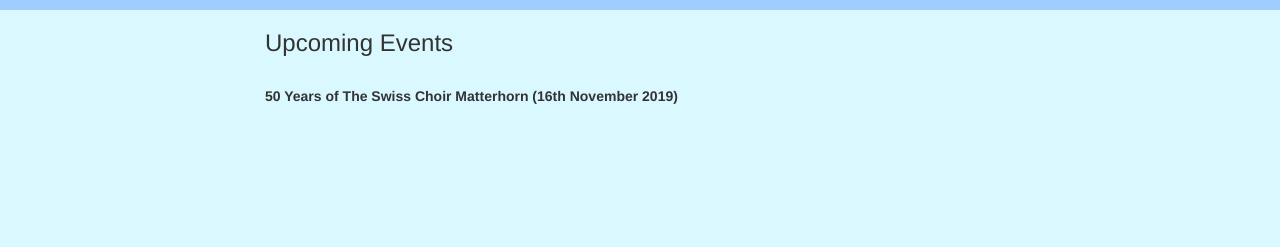
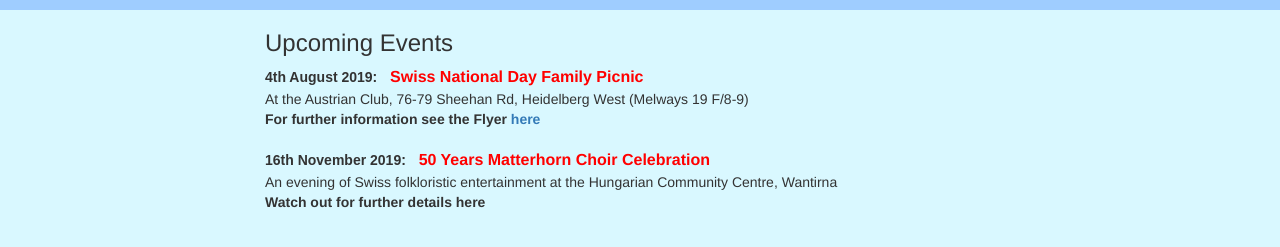
Before and after one commit to oweinmann/choir, a plain HTML site: page events.html in a window 1280 px wide. Shown: the part 129-376 px from the top of the page. Drawn offline with nearby package versions, Linux system fonts and the light colour scheme.

Commit message:
Added a link for the swiss national day flyer

```diff
--- a/css/choir.css
+++ b/css/choir.css
@@ -49,3 +49,19 @@
 .page-background {
     background-color: #d9f8ff
 }
+
+.event-date {
+    font-family:arial,helvetica,sans-serif;
+    font-size: 14px;
+    font-weight: bold;
+}
+
+.event-heading {
+    color:#FF0000;
+    font-size:16px;
+    font-weight: bold;
+}
+
+.event-text {
+    font-size: 14px;
+}
--- a/events.html
+++ b/events.html
@@ -6,8 +6,8 @@
     <meta name="viewport" content="width=device-width, initial-scale=1">
     <script src="https://ajax.googleapis.com/ajax/libs/jquery/3.2.1/jquery.min.js"></script>
     <script type="text/javascript">
-      window.onload = function(){
-        $.get("navBar.html", function(data){
+      window.onload = function() {
+        $.get("navBar.html", function(data) {
           $("#common-navbar").html(data);
           $('.navbar-nav').find('li:nth-child(3)')
                           .addClass('active')
@@ -19,19 +19,36 @@
 
 <body class="page-background">
 <div id="common-navbar"></div>
-<!--<div ng-include="'navBar.html'"></div>-->
 
 <div class="container">
     <div class="row">
         <div class="col-lg-2"></div>
+
         <div class="col-lg-8">
-            <div><h3>Upcoming Events</h3></div>
+            <div>
+                <h3>Upcoming Events</h3>
+            </div>
+
+            <div>
+                <span class="event-date">4th August 2019:</span>
+                <span class="event-heading">&nbsp Swiss National Day Family Picnic</span>
+                <br>
+                <span class="event-text">At the Austrian Club, 76-79 Sheehan Rd, Heidelberg West (Melways 19 F/8-9)</span>
+                <br>
+                <span class="event-text"><b>For further information see the Flyer <a href="files/SwissNationalDayPoster2019.pdf" target="_blank">here</a></b></span>
+            </div>
             <br>
 
-            <b>50 Years of The Swiss Choir Matterhorn (16th November 2019)</b>
+            <div>
+                <span class="event-date">16th November 2019:</span>
+                <span class="event-heading">&nbsp 50 Years Matterhorn Choir Celebration</span>
+                <br>
+                <span class="event-text">An evening of Swiss folkloristic entertainment at the Hungarian Community Centre, Wantirna</span>
+                <br>
+                <span class="event-text"><b>Watch out for further details here</b></span>
+            </div>
         </div>
     </div>
 </div>
-
 </body>
 </html>
```
Also changed, not shown: contact.html (+6 -5 lines), links.html (+12 -4 lines), 1 other file.
